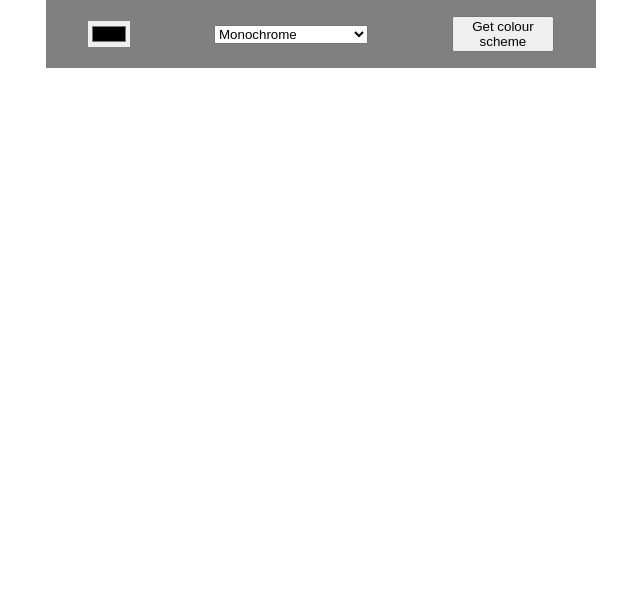
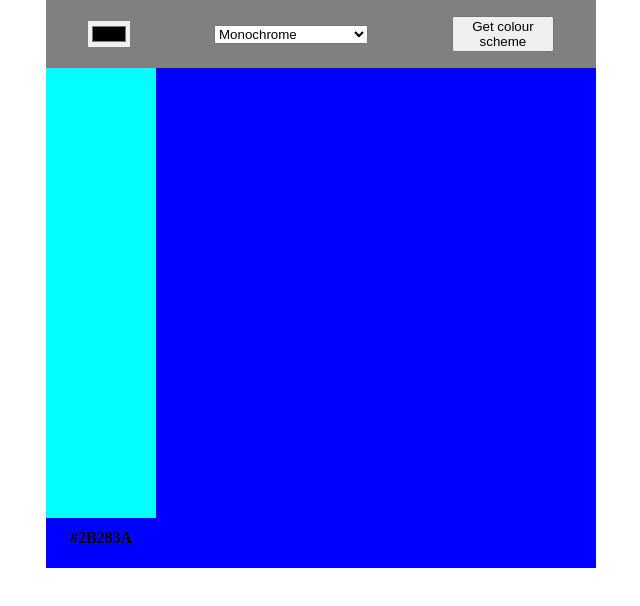
Before and after one commit to Ryan5290/learn-colour-picker, a plain HTML site: page index.html in a window 1280 px wide. Shown: the whole page, without its empty margins (319-959 px from the left). Drawn offline with Linux system fonts and the light colour scheme; no server answers.

Commit message:
add layout for colours

```diff
--- a/index.html
+++ b/index.html
@@ -27,8 +27,24 @@
 
         <section class="colours-grid">
             <div class="colour-grid">
-                <div class="grid-colour-1"></div>
-                <p class="grid-name-1"></p>
+                <div class="grid-1-colour"></div>
+                <p class="grid-1-name">#2B283A</p>
+            </div>
+            <div class="colour-grid">
+                <div class="grid-2-colour"></div>
+                <p class="grid-2-name"></p>
+            </div>
+            <div class="colour-grid">
+                <div class="grid-3-colour"></div>
+                <p class="grid-3-name"></p>
+            </div>
+            <div class="colour-grid">
+                <div class="grid-4-colour"></div>
+                <p class="grid-4-name"></p>
+            </div>
+            <div class="colour-grid">
+                <div class="grid-5-colour"></div>
+                <p class="grid-5-name"></p>
             </div>
             <!-- x5 -->
         </section>
--- a/style.css
+++ b/style.css
@@ -30,3 +30,27 @@ body {
 .colour-op button {
     width: 7.6875em;
 }
+
+.colours-grid {
+    display: flex;
+    width: 34.375em;
+    margin: 0 auto;
+}
+
+.colour-grid {
+    width: 6.875em;
+    height: 31.25em;
+    background-color: blue;
+}
+
+.grid-1-colour {
+    background-color: aqua;
+    width: 100%;
+    height: 90%;
+}
+
+.grid-1-name {
+    margin: 0.5em 0;
+    text-align: center;
+    font-weight: bold;
+}
```
